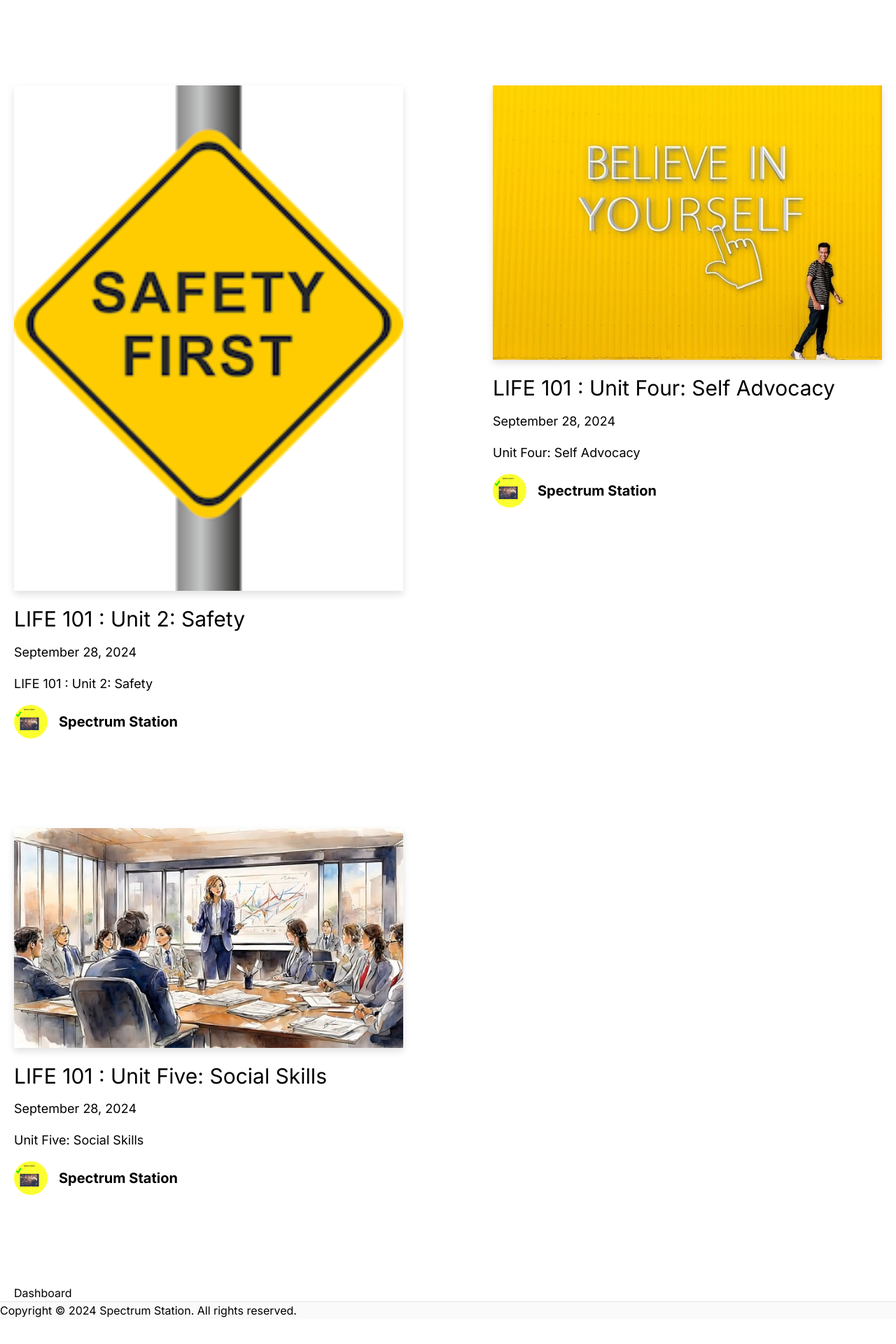
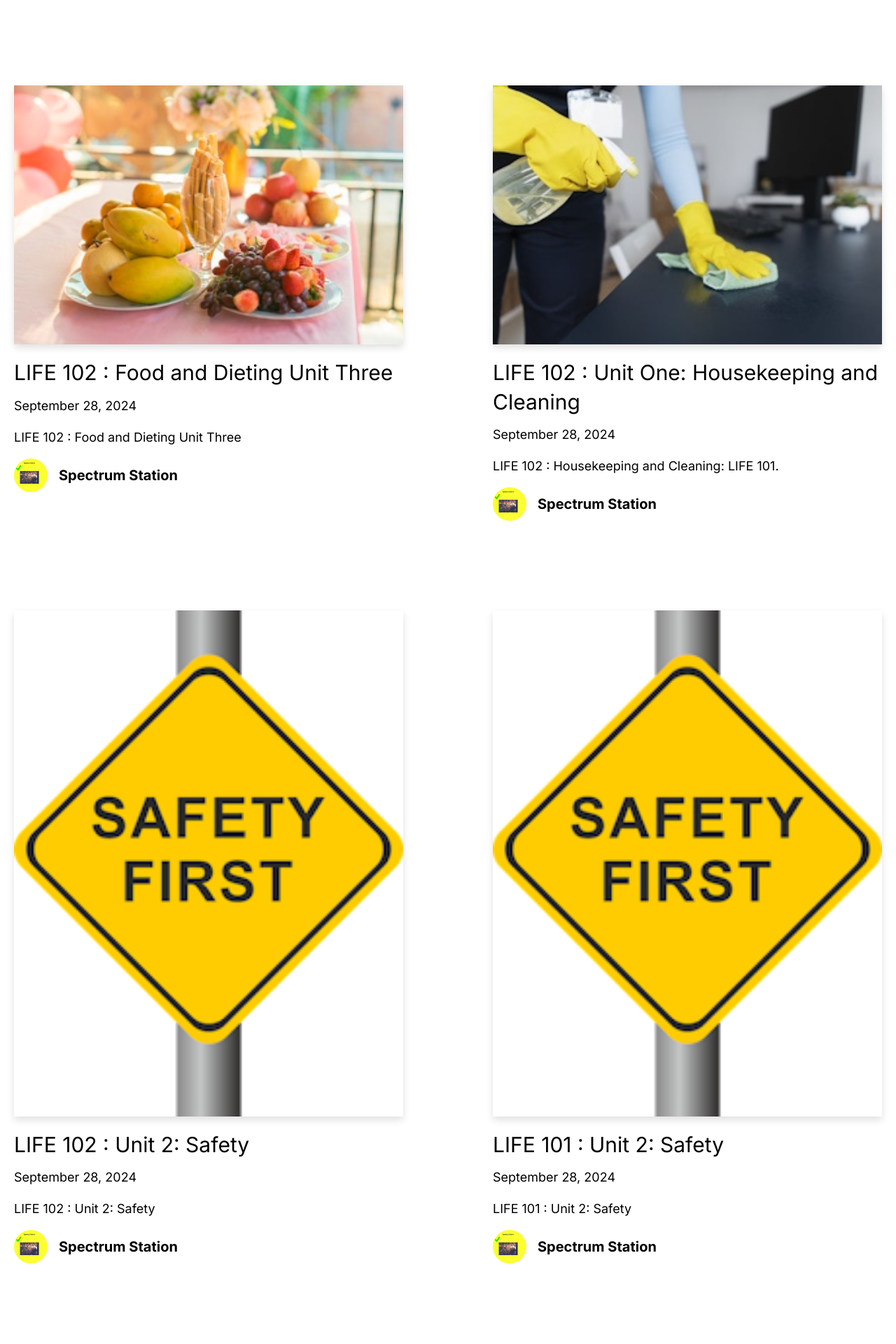
Before and after one commit to collegedude9300/blog-starter-app, a Next.js app: page / in a window 1280 px wide. Shown: the part 1620-3540 px from the top of the page at 70% size. Before the commit the page ends 3504 px from the top, so only its background shows below. Built offline with nearby package versions, Linux system fonts and the light colour scheme.

Commit message:
Orgainization and implementation of LIFE 102 curriculum.

```diff
--- a/_posts/budgeting_unit_six.md
+++ b/_posts/budgeting_unit_six.md
@@ -9,3 +9,41 @@ author:
 ogImage:
   url: "/assets/blog/budgeting_unit_six/cover.jpg"
 ---
+## Budgeting
+Budgeting is a crucial life skill that helps individuals manage their finances and achieve financial goals. Here are some key life skills related to budgeting:
+
+1.  ## Understanding Income and Expenses
+Income Awareness: The first step in budgeting is knowing how much money you have coming in. This includes your salary, side gigs, or other sources of income.
+Tracking Expenses: To budget effectively, it's essential to track all your expenses—fixed (like rent and bills) and variable (like groceries and entertainment). Understanding where your money goes is key to making adjustments.
+2. ## Setting Financial Goals
+**Short-Term Goals**: These could be saving for a vacation, an emergency fund, or a new gadget. Break down larger expenses into manageable amounts.
+**Long-Term Goals**: These might include buying a home, saving for retirement, or paying off debt. Long-term goals require more discipline and planning.
+Prioritizing Goals: It’s important to set clear priorities, ensuring that essentials (like bills and savings) come first before discretionary spending.
+3. ## Creating a Budget Plan
+Choosing a Budgeting Method: There are several methods to create a budget, such as:
+50/30/20 Rule: 50% of your income goes to necessities, 30% to wants, and 20% to savings or debt repayment.
+Zero-Based Budgeting: Every dollar is assigned a job (e.g., saving, spending, or debt) until your income minus expenses equals zero.
+Use Tools: Budgeting apps, spreadsheets, or traditional methods like pen and paper can help in planning and monitoring your spending.
+4. ## Building an Emergency Fund
+What It Is: An emergency fund is savings that you can tap into during unexpected situations (like medical emergencies or job loss).
+How to Build It: Aim for at least three to six months of living expenses in an easily accessible account. Consistently set aside a portion of your income for this purpose.
+5. ## Managing Debt
+Understanding Debt: Different types of debt (student loans, credit cards, mortgages) can impact your financial health. Knowing the interest rates and payment terms helps in managing them effectively.
+Debt Repayment Strategies: Strategies like the debt snowball method (paying off small debts first) or debt avalanche (paying off high-interest debt first) can help you reduce debt more efficiently.
+6. ## Saving and Investing
+Setting Aside Savings: Beyond emergency funds, it’s important to save for large expenses (e.g., a home or retirement) and unexpected needs.
+Investing for the Future: Understanding the basics of investing—whether through stocks, bonds, or retirement accounts like a 401(k)—helps grow wealth over time.
+**Compound Interest**: The earlier you start saving and investing, the more you benefit from compound interest, where you earn interest on your interest.
+7. Living Below Your Means
+Spending Wisely: Avoiding lifestyle inflation (spending more as you earn more) and making intentional spending choices can help maintain financial stability.
+Delaying Gratification: This involves avoiding impulse purchases and considering whether a purchase aligns with your financial goals.
+8. Reviewing and Adjusting Your Budget
+Regular Check-Ins: Periodically reviewing your budget helps you track your progress, adjust for any changes in income or expenses, and stay aligned with your financial goals.
+Flexibility: Life can be unpredictable. If necessary, make adjustments to your budget to accommodate unexpected changes (such as a drop in income or a large expense).
+9. Learning Financial Discipline
+**Self-Control**: Developing financial discipline means resisting the urge to overspend, especially on non-essential items.
+**Delayed Gratification**: Delaying purchases until you can afford them (without going into debt) is an essential skill for financial independence.
+10. Educating Yourself About Finances
+**Financial Literacy**: Constantly improving your understanding of financial terms, investment strategies, taxes, and inflation can help you make better decisions.
+**Seeking Professional Advice**: When needed, seeking guidance from financial advisors can help clarify complex financial matters.
+By mastering these budgeting skills, you can gain better control over your finances, reduce stress, and work towards achieving your long-term financial goals.
--- /dev/null
+++ b/_posts/life102_fooddieting_unitthree.md
@@ -0,0 +1,14 @@
+---
+title: "LIFE 102 : Food and Dieting Unit Three"
+excerpt: "LIFE 102 : Food and Dieting Unit Three"
+coverImage: "/assets/blog/fooddieting_unit_three/cover.jpg"
+date: "2024-09-28T05:35:07.322Z"
+author:
+  name: Spectrum Station
+  picture: "/assets/blog/authors/spectrum.png"
+ogImage:
+  url: "/assets/blog/fooddieting_unit_three/cover.jpg"
+---
+## Continuation of Food and Dieting from LIFE 101
+
+## Cooking Techniques:
--- /dev/null
+++ b/_posts/life102_housekeeping_unitone.md
@@ -0,0 +1,18 @@
+---
+title: "LIFE 102 : Unit One: Housekeeping and Cleaning"
+excerpt: "LIFE 102 : Housekeeping and Cleaning: LIFE 101."
+coverImage: "/assets/blog/housekeeping_unitone/cover.jpg"
+date: "2024-09-28T05:35:07.322Z"
+author:
+  name: Spectrum Station
+  picture: "/assets/blog/authors/spectrum.png"
+ogImage:
+  url: "/assets/blog/housekeeping_unitone/cover.jpg"
+---
+LIFE 102: Housekeeping Unit 1
+## Continuation of Housekeeping from LIFE 101
+asdflkjajsdlfkajsdflkajsdflkajsdflkasdfasdfasd
+fas
+dfasdfasdfasdfasdfasdfasdfasdfasdfasdfasdf
+asdfasdfasdfasdfasdfasdfasdfasdf
+asdfasdfasdfasdfasdf
--- /dev/null
+++ b/_posts/life102_safety_unittwo.md
@@ -0,0 +1,22 @@
+---
+title: "LIFE 102 : Unit 2: Safety"
+excerpt: "LIFE 102 : Unit 2: Safety"
+coverImage: "/assets/blog/safety_unit_two/cover.png"
+date: "2024-09-28T05:35:07.322Z"
+author:
+  name: Spectrum Station
+  picture: "/assets/blog/authors/spectrum.png"
+ogImage:
+  url: "/assets/blog/safety_unit_two/cover.png"
+---
+LIFE 102: Safety
+## Continuation of Safety from LIFE 101
+
+## Internet Safety:
+
+
+
+## Shopping Safety:
+
+
+## Car Maintenence and Safety:
--- a/_posts/safety_unit_two.md
+++ b/_posts/safety_unit_two.md
@@ -72,7 +72,6 @@ Afterwards:
 
 ## Social Skills Safety
 
-## Shopping Safety
 
 ## Transportation Safety
  - If you get into a car accident, follow these steps:
--- a/src/app/page.tsx
+++ b/src/app/page.tsx
@@ -3,7 +3,6 @@ import { HeroPost } from "@/app/_components/hero-post";
 import { Intro } from "@/app/_components/intro";
 import { MoreStories } from "@/app/_components/more-stories";
 import { getAllPosts } from "@/lib/api";
-import Link from "next/link";
 
 export default function Index() {
   const allPosts = getAllPosts();
@@ -25,7 +24,6 @@ export default function Index() {
           excerpt={heroPost.excerpt}
         />
         {morePosts.length > 0 && <MoreStories posts={morePosts} />}
-        <Link href="/classsample">Dashboard</Link>
       </Container>
     </main>
   );
```
Also changed, not shown: _posts/fooddieting_unit_three.md (+0 -1 lines).
